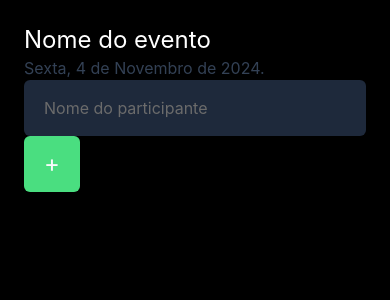
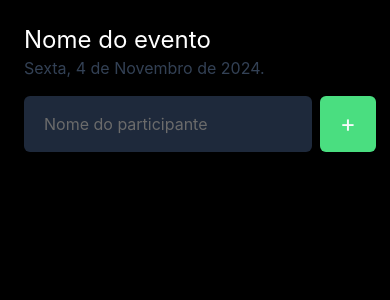
Before and after one commit to guirodg/imhere, a React Native app: screen / in a window 390 px wide. Shown: the top 300 px of the page. Built offline with nearby package versions, Linux system fonts and the light colour scheme.

Commit message:
Adicionando FORM

```diff
--- a/src/screens/Home/index.tsx
+++ b/src/screens/Home/index.tsx
@@ -11,6 +11,7 @@ export function Home() {
       <Text className={styles.title}>Nome do evento</Text>
       <Text className={styles.description}>Sexta, 4 de Novembro de 2024.</Text>
 
+      <View className={styles.form}>
         <TextInput
           className={styles.input}
           placeholder="Nome do participante"
@@ -24,5 +25,6 @@ export function Home() {
           <Text className={styles.buttonText}>+</Text>
         </TouchableOpacity>
       </View>
+    </View>
   );
 }
--- a/src/screens/Home/styles.ts
+++ b/src/screens/Home/styles.ts
@@ -2,7 +2,8 @@ export const styles = {
   container: "bg-black flex-1 p-6",
   title: "text-white text-2xl font-normal mr-12",
   description: "text-slate-700 text-base",
-  input: "bg-slate-800 h-14 rounded-md text-gray-50 p-5 text-base",
+  input: "bg-slate-800 h-14 rounded-md text-gray-50 p-5 text-base flex-1 mr-2",
   button: "items-center justify-center w-14 h-14 rounded-md bg-green-400",
   buttonText: "text-gray-50 text-2xl",
+  form: "w-full flex-row mt-4 mb-11",
 };
```
Lines whose indentation alone changed are shown as unchanged.
